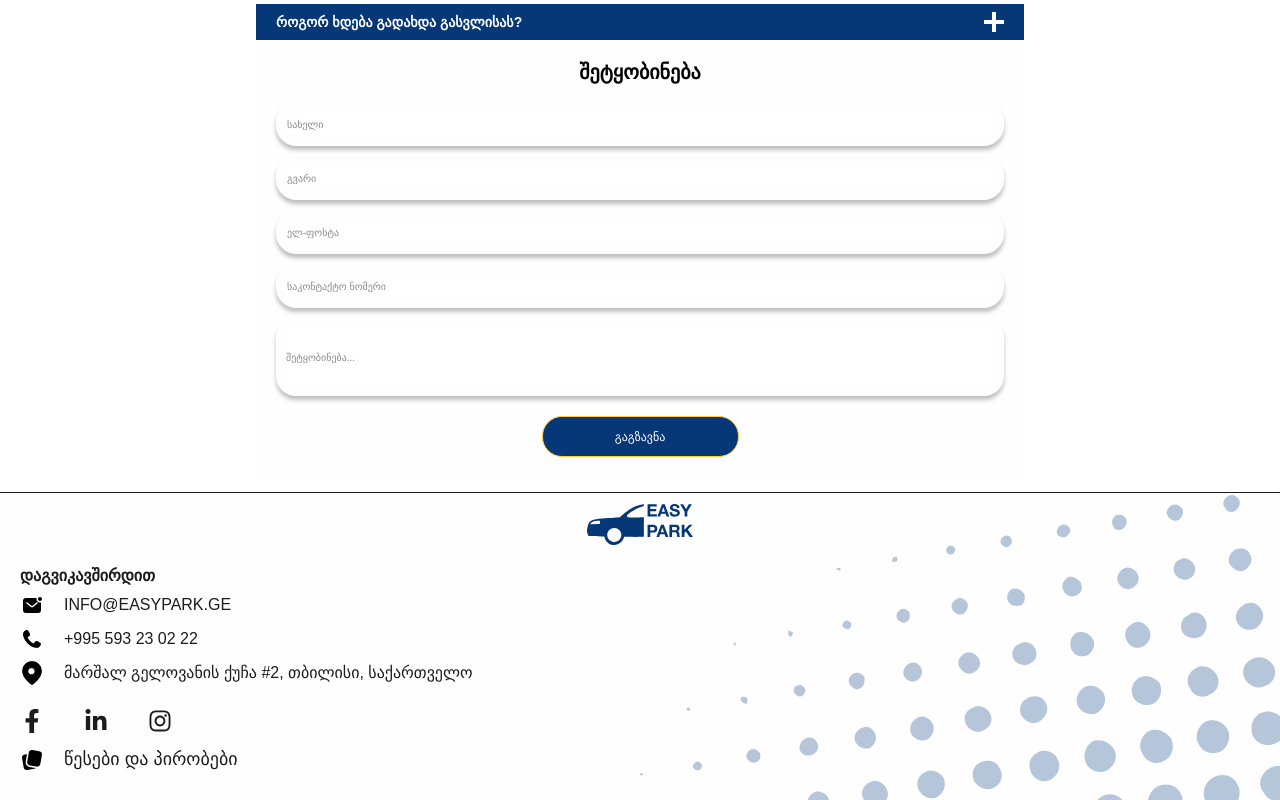
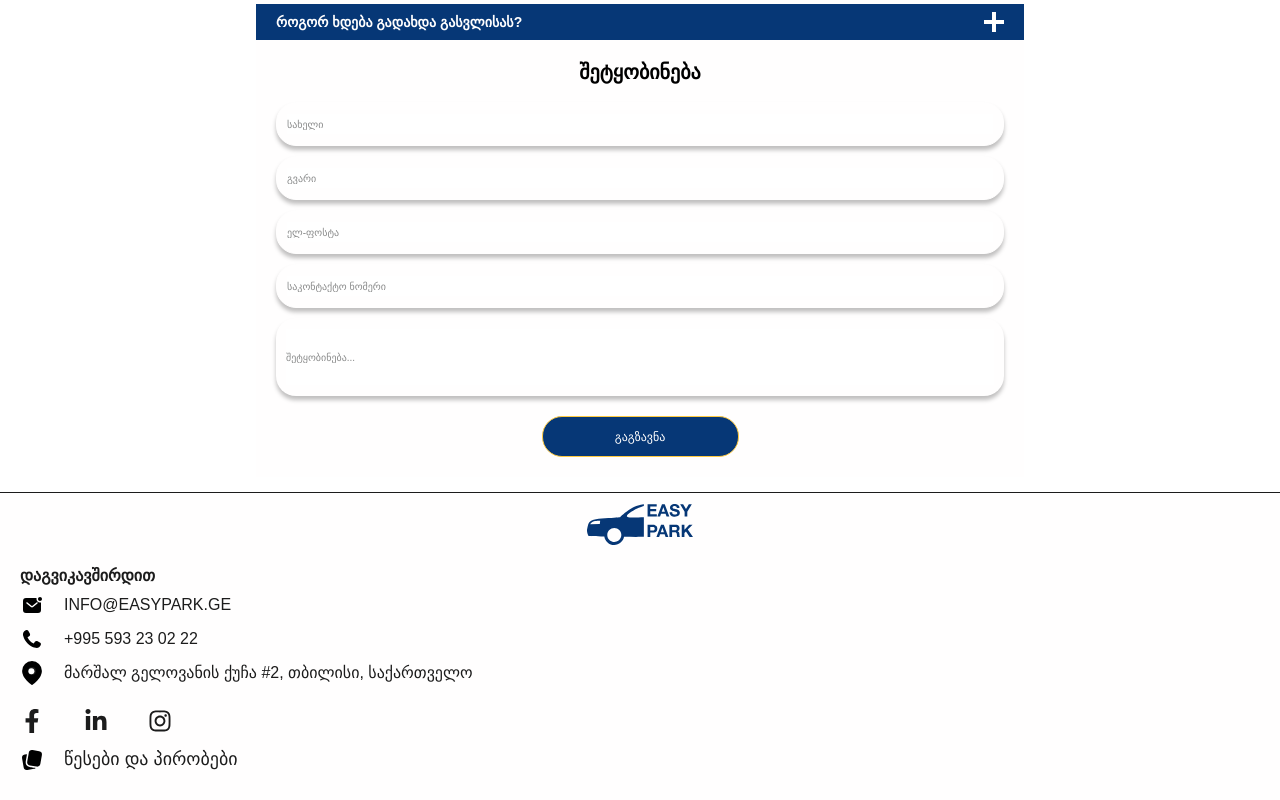
Before and after one commit to DavitDvalashvili/parking-service-web, a React (Vite) app: page / in a window 1280 px wide. Shown: the part 2146-2946 px from the top of the page. Built offline with nearby package versions, Linux system fonts and the light colour scheme; a web font is replaced by a local one.

Commit message:
fix: fix bugs

```diff
--- a/tailwind.config.js
+++ b/tailwind.config.js
@@ -18,6 +18,7 @@ export default {
           darkBrown: "#101419",
         },
         placeholder: "#898A8A",
+        popupBackground: "rgba(0, 0, 0, 0.59)",
       },
       screens: {
         md: "768px",
@@ -30,8 +31,13 @@ export default {
         "desktop-light": "url('/images/cover/coverDesktopLight.svg')",
         "desktop-dark": "url('/images/cover/coverDesktopDark.svg')",
         "benefit-card": "url('/images/benefits/parkingBg.svg')",
-        "footer-bg-light": "url('/images/footer/bgPatternLight.svg')",
-        "footer-bg-dark": "url('/images/footer/bgPatternDark.svg')",
+        "letter-dark": "url('/images/contact/letterSendDark.svg')",
+        "letter-light": "url('/images/contact/letterSendLight.svg')",
+        "footer-desktopBg-dark": "url('/images/footer/desktopPatternDark.svg')",
+        "footer-desktopBg-light":
+          "url('/images/footer/desktopPatternLight.svg')",
+        "footer-mobileBg-dark": "url('/images/footer/mobilePatternDark.svg')",
+        "footer-mobileBg-light": "url('/images/footer/mobilePatternLight.svg')",
       },
       boxShadow: {
         customShadow: "0px 4px 4px 0px rgba(0, 0, 0, 0.25)",
```
